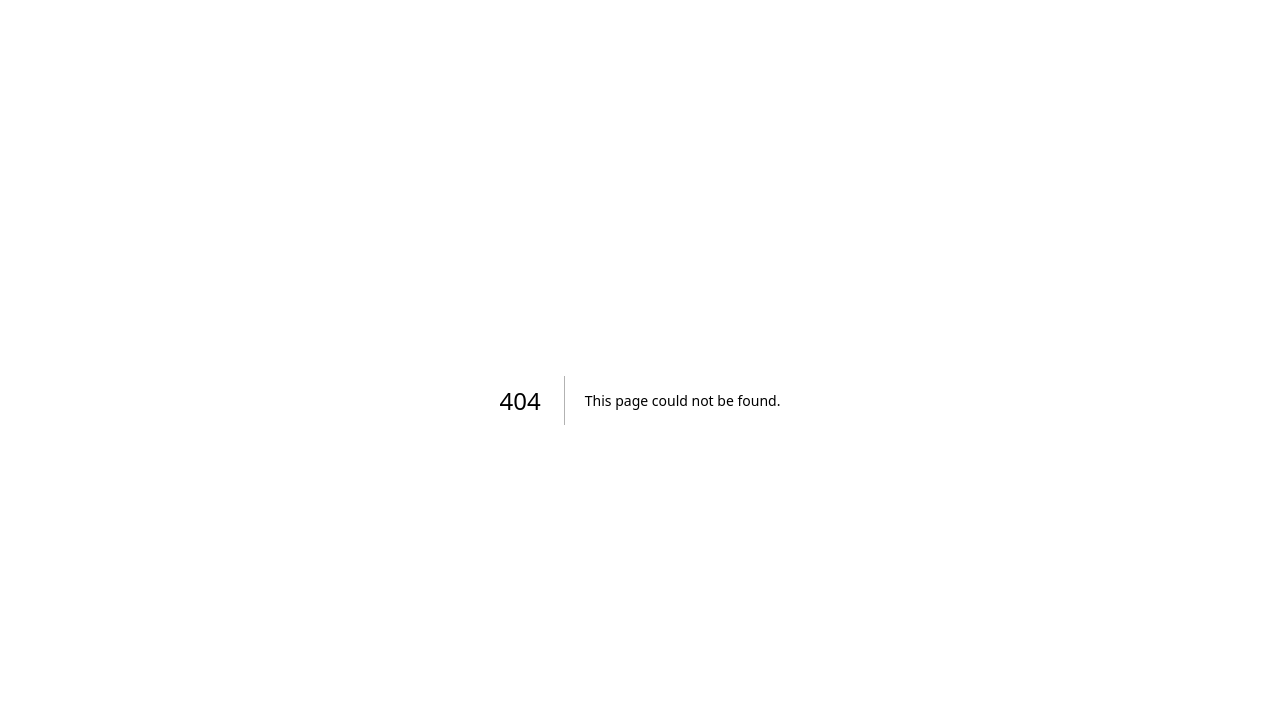
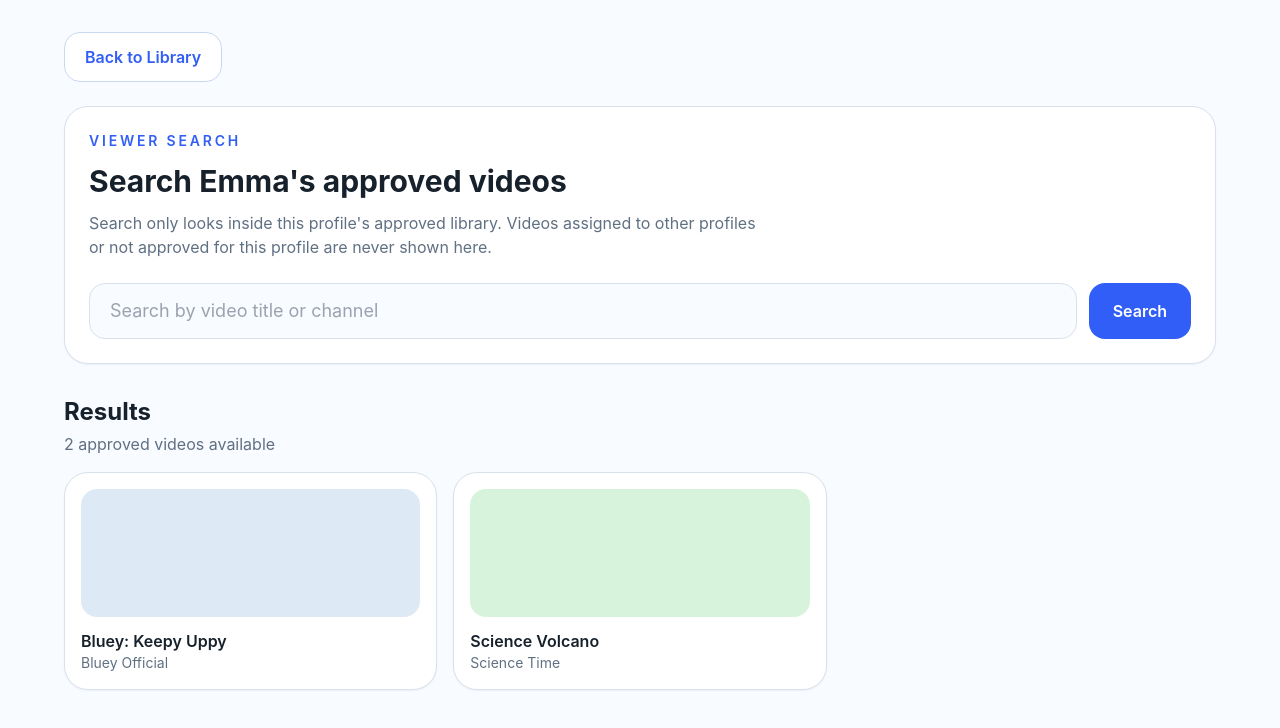
Before and after one commit to avromy/watchnest-, a Next.js app: page /watch/profile/emma/search in a window 1280 px wide. Before the commit this address had no page. Shown: the top 728 px of the page. Built offline with nearby package versions, Linux system fonts and the light colour scheme.

Commit message:
Add viewer library search page (#12)

```diff
--- a/src/app/watch/profile/[profileId]/home/page.tsx
+++ b/src/app/watch/profile/[profileId]/home/page.tsx
@@ -35,9 +35,12 @@ export default function ViewerHomePage({ params }: { params: { profileId: string
         </header>
 
         <section className="mt-6 rounded-card border border-watchnest-border bg-white p-5 shadow-sm">
-          <div className="rounded-2xl border border-[#c9d8f2] bg-watchnest-background px-5 py-4 text-watchnest-muted">
+          <Link
+            className="block rounded-2xl border border-[#c9d8f2] bg-watchnest-background px-5 py-4 font-semibold text-watchnest-primary transition hover:bg-white"
+            href={`/watch/profile/${profile.id}/search`}
+          >
             Search my videos
-          </div>
+          </Link>
         </section>
 
         <section className="mt-8">
--- /dev/null
+++ b/src/app/watch/profile/[profileId]/search/page.tsx
@@ -0,0 +1,110 @@
+import Link from 'next/link';
+import { getVideosForProfile, profiles } from '@/lib/sample-data';
+
+function getSearchTerm(searchParams: { q?: string | string[] | undefined }) {
+  const rawQuery = Array.isArray(searchParams.q) ? searchParams.q[0] : searchParams.q;
+
+  return rawQuery?.trim() ?? '';
+}
+
+export default function ViewerLibrarySearchPage({
+  params,
+  searchParams,
+}: {
+  params: { profileId: string };
+  searchParams: { q?: string | string[] | undefined };
+}) {
+  const profile = profiles.find((item) => item.id === params.profileId);
+  const query = getSearchTerm(searchParams);
+
+  if (!profile) {
+    return (
+      <main className="min-h-screen bg-watchnest-background px-6 py-10 text-watchnest-foreground">
+        <div className="mx-auto max-w-2xl rounded-card border border-watchnest-border bg-white p-8 shadow-sm">
+          <h1 className="text-3xl font-bold">Profile not found</h1>
+          <Link className="mt-6 inline-block rounded-2xl bg-watchnest-primary px-5 py-3 font-semibold text-white" href="/watch">
+            Back to profiles
+          </Link>
+        </div>
+      </main>
+    );
+  }
+
+  const approvedVideos = getVideosForProfile(profile.id);
+  const normalizedQuery = query.toLowerCase();
+  const matchingVideos = normalizedQuery
+    ? approvedVideos.filter((video) => `${video.title} ${video.channelTitle}`.toLowerCase().includes(normalizedQuery))
+    : approvedVideos;
+  const hasQuery = query.length > 0;
+
+  return (
+    <main className="min-h-screen bg-watchnest-background px-6 py-8 text-watchnest-foreground">
+      <div className="mx-auto max-w-6xl">
+        <Link className="inline-block rounded-2xl border border-[#c9d8f2] bg-white px-5 py-3 font-semibold text-watchnest-primary" href={`/watch/profile/${profile.id}/home`}>
+          Back to Library
+        </Link>
+
+        <header className="mt-6 rounded-card border border-watchnest-border bg-white p-6 shadow-sm">
+          <p className="text-sm font-semibold uppercase tracking-[0.2em] text-watchnest-primary">Viewer Search</p>
+          <h1 className="mt-3 text-3xl font-bold">Search {profile.displayName}&apos;s approved videos</h1>
+          <p className="mt-3 max-w-2xl text-watchnest-muted">
+            Search only looks inside this profile&apos;s approved library. Videos assigned to other profiles or not approved for this profile are never shown here.
+          </p>
+
+          <form className="mt-6 flex flex-col gap-3 md:flex-row" action={`/watch/profile/${profile.id}/search`}>
+            <label className="sr-only" htmlFor="viewer-library-search">
+              Search my videos
+            </label>
+            <input
+              className="min-h-14 flex-1 rounded-2xl border border-watchnest-border bg-watchnest-background px-5 text-lg outline-none transition focus:border-watchnest-primary focus:bg-white"
+              defaultValue={query}
+              id="viewer-library-search"
+              name="q"
+              placeholder="Search by video title or channel"
+              type="search"
+            />
+            <button className="rounded-2xl bg-watchnest-primary px-6 py-4 font-semibold text-white" type="submit">
+              Search
+            </button>
+          </form>
+        </header>
+
+        <section className="mt-8">
+          <div className="flex flex-col justify-between gap-2 md:flex-row md:items-end">
+            <div>
+              <h2 className="text-2xl font-bold">Results</h2>
+              <p className="mt-1 text-watchnest-muted">
+                {hasQuery ? `${matchingVideos.length} approved match${matchingVideos.length === 1 ? '' : 'es'} for “${query}”` : `${matchingVideos.length} approved videos available`}
+              </p>
+            </div>
+            {hasQuery ? (
+              <Link className="font-semibold text-watchnest-primary" href={`/watch/profile/${profile.id}/search`}>
+                Clear search
+              </Link>
+            ) : null}
+          </div>
+
+          {matchingVideos.length > 0 ? (
+            <div className="mt-4 grid gap-4 md:grid-cols-3">
+              {matchingVideos.map((video) => (
+                <Link key={video.id} href={`/watch/profile/${profile.id}/player/${video.id}`} className="rounded-card border border-watchnest-border bg-white p-4 shadow-sm transition hover:-translate-y-1 hover:shadow-md">
+                  <div className="mb-3 h-32 rounded-2xl" style={{ backgroundColor: video.thumbnailColor }} />
+                  <p className="font-semibold">{video.title}</p>
+                  <p className="text-sm text-watchnest-muted">{video.channelTitle}</p>
+                </Link>
+              ))}
+            </div>
+          ) : (
+            <div className="mt-4 rounded-card border border-dashed border-watchnest-border bg-white p-10 text-center shadow-sm">
+              <p className="text-sm font-semibold uppercase tracking-[0.2em] text-watchnest-primary">No matches</p>
+              <h3 className="mt-3 text-2xl font-bold">No approved videos matched your search.</h3>
+              <p className="mx-auto mt-3 max-w-xl text-watchnest-muted">
+                Try another title or channel name. This page only searches videos that have already been approved for {profile.displayName}.
+              </p>
+            </div>
+          )}
+        </section>
+      </div>
+    </main>
+  );
+}
```
